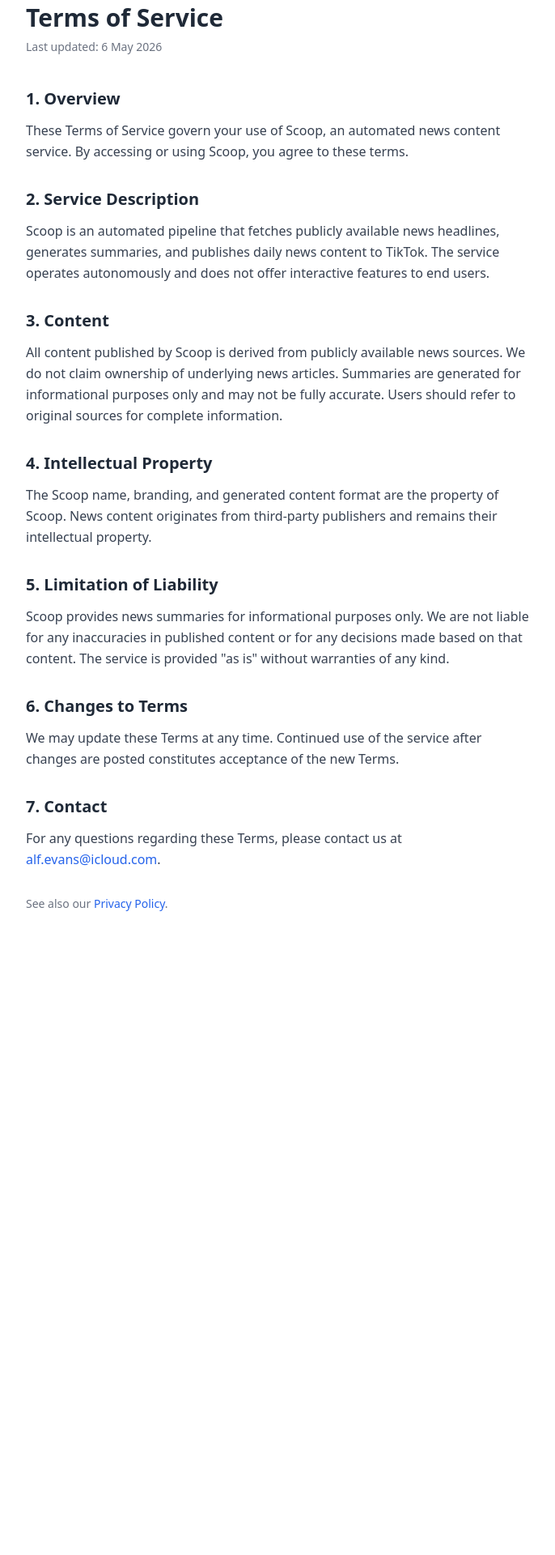
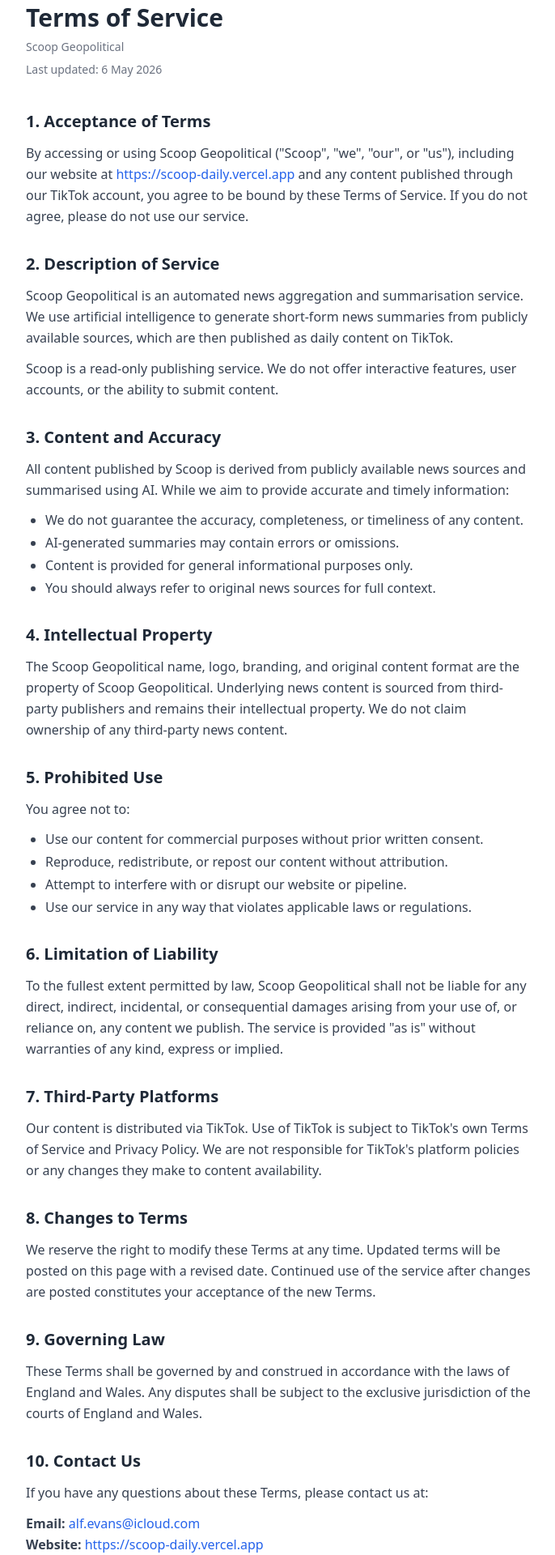
Before and after one commit to alfevans-hub/tiktok-news, a Next.js app: page /terms in a window 1280 px wide. Shown: the part 60-1980 px from the top of the page at 81% size, without its empty margins (296-982 px from the left). Before the commit the page ends 1250 px from the top, so only its background shows below. Built offline with nearby package versions, Linux system fonts and the light colour scheme.

Commit message:
Rewrite Privacy Policy and Terms of Service with full legal content

```diff
--- a/app/privacy/page.tsx
+++ b/app/privacy/page.tsx
@@ -2,68 +2,124 @@
   return (
     <main className="max-w-2xl mx-auto px-6 py-16 font-sans text-gray-800">
       <h1 className="text-3xl font-bold mb-2">Privacy Policy</h1>
+      <p className="text-sm text-gray-500 mb-2">Scoop Geopolitical</p>
       <p className="text-sm text-gray-500 mb-10">Last updated: 6 May 2026</p>
 
       <section className="mb-8">
-        <h2 className="text-xl font-semibold mb-3">1. Overview</h2>
+        <h2 className="text-xl font-semibold mb-3">1. Introduction</h2>
         <p className="text-gray-700 leading-relaxed">
-          Scoop is an automated news content service that publishes daily news summaries to TikTok.
-          This Privacy Policy explains how we handle information in connection with our application.
+          Welcome to Scoop Geopolitical ("Scoop", "we", "our", or "us"). We are committed to
+          protecting your privacy. This Privacy Policy explains what information we collect,
+          how we use it, and your rights in relation to it.
+        </p>
+        <p className="text-gray-700 leading-relaxed mt-3">
+          This policy applies to the Scoop Geopolitical application and website located at{' '}
+          <a href="https://scoop-daily.vercel.app" className="text-blue-600 hover:underline">
+            https://scoop-daily.vercel.app
+          </a>.
         </p>
       </section>
 
       <section className="mb-8">
         <h2 className="text-xl font-semibold mb-3">2. Information We Collect</h2>
         <p className="text-gray-700 leading-relaxed">
-          Scoop does not collect, store, or process any personal data from end users.
-          The application is fully automated and does not require users to create accounts,
-          log in, or provide any personal information.
+          Scoop Geopolitical is an automated news content service. We do not require users to
+          register, create accounts, or provide any personal information to use or view our content.
+        </p>
+        <p className="text-gray-700 leading-relaxed mt-3">
+          We do not knowingly collect, store, or process any personally identifiable information
+          from viewers or visitors to our content.
         </p>
       </section>
 
       <section className="mb-8">
-        <h2 className="text-xl font-semibold mb-3">3. TikTok Integration</h2>
+        <h2 className="text-xl font-semibold mb-3">3. How We Use Information</h2>
         <p className="text-gray-700 leading-relaxed">
-          Scoop uses the TikTok Content Posting API solely to publish automated news content.
-          We access only the permissions necessary to post content on behalf of the authorised account.
-          We do not access, store, or share any TikTok user data.
+          As we do not collect personal data from end users, we do not use, sell, share, or
+          otherwise process such data. Our service operates on publicly available news content
+          only.
         </p>
       </section>
 
       <section className="mb-8">
-        <h2 className="text-xl font-semibold mb-3">4. Third-Party Services</h2>
+        <h2 className="text-xl font-semibold mb-3">4. TikTok API</h2>
         <p className="text-gray-700 leading-relaxed">
-          We use the following third-party services to operate our pipeline:
+          Scoop Geopolitical uses the TikTok Content Posting API to publish automated news
+          summaries to a single authorised TikTok account. We access only the minimum permissions
+          required to post content. We do not access, collect, store, or share the personal data
+          of any TikTok users.
         </p>
-        <ul className="list-disc pl-6 mt-3 space-y-1 text-gray-700">
-          <li>NewsAPI — to retrieve publicly available news headlines</li>
-          <li>Anthropic Claude — to generate news summaries</li>
-          <li>Google Firebase — to store generated content and logs</li>
-        </ul>
         <p className="text-gray-700 leading-relaxed mt-3">
-          None of these services receive personal data from end users.
+          TikTok's own privacy policy applies to any data processed through their platform.
+          You can view TikTok's Privacy Policy at{' '}
+          <a
+            href="https://www.tiktok.com/legal/privacy-policy"
+            className="text-blue-600 hover:underline"
+            target="_blank"
+            rel="noopener noreferrer"
+          >
+            tiktok.com/legal/privacy-policy
+          </a>.
         </p>
       </section>
 
       <section className="mb-8">
-        <h2 className="text-xl font-semibold mb-3">5. Data Retention</h2>
+        <h2 className="text-xl font-semibold mb-3">5. Third-Party Services</h2>
         <p className="text-gray-700 leading-relaxed">
-          Generated news content and pipeline logs are stored in Firebase for operational purposes.
-          No personal data is retained.
+          We use the following third-party services solely to operate our automated pipeline.
+          None of these services receive personal data from end users:
+        </p>
+        <ul className="list-disc pl-6 mt-3 space-y-1 text-gray-700">
+          <li>NewsAPI — to retrieve publicly available news headlines</li>
+          <li>Anthropic Claude — to generate AI-powered news summaries</li>
+          <li>Google Firebase — to store generated content and operational logs</li>
+          <li>Vercel — to host this website</li>
+        </ul>
+      </section>
+
+      <section className="mb-8">
+        <h2 className="text-xl font-semibold mb-3">6. Cookies</h2>
+        <p className="text-gray-700 leading-relaxed">
+          This website does not use cookies or any tracking technologies.
         </p>
       </section>
 
       <section className="mb-8">
-        <h2 className="text-xl font-semibold mb-3">6. Contact</h2>
+        <h2 className="text-xl font-semibold mb-3">7. Children's Privacy</h2>
         <p className="text-gray-700 leading-relaxed">
-          For any questions regarding this Privacy Policy, please contact us at{' '}
-          <a href="mailto:alf.evans@icloud.com" className="text-blue-600 hover:underline">
-            alf.evans@icloud.com
-          </a>.
+          Our service does not target or knowingly collect information from children under the
+          age of 13. If you believe a child has provided us with personal information, please
+          contact us and we will take steps to delete it.
         </p>
       </section>
 
-      <p className="text-sm text-gray-500 mt-8">
+      <section className="mb-8">
+        <h2 className="text-xl font-semibold mb-3">8. Changes to This Policy</h2>
+        <p className="text-gray-700 leading-relaxed">
+          We may update this Privacy Policy from time to time. Any changes will be posted on
+          this page with an updated date. We encourage you to review this page periodically.
+        </p>
+      </section>
+
+      <section className="mb-8">
+        <h2 className="text-xl font-semibold mb-3">9. Contact Us</h2>
+        <p className="text-gray-700 leading-relaxed">
+          If you have any questions or concerns about this Privacy Policy, please contact us at:
+        </p>
+        <p className="text-gray-700 leading-relaxed mt-3">
+          <strong>Email:</strong>{' '}
+          <a href="mailto:alf.evans@icloud.com" className="text-blue-600 hover:underline">
+            alf.evans@icloud.com
+          </a>
+          <br />
+          <strong>Website:</strong>{' '}
+          <a href="https://scoop-daily.vercel.app" className="text-blue-600 hover:underline">
+            https://scoop-daily.vercel.app
+          </a>
+        </p>
+      </section>
+
+      <p className="text-sm text-gray-500 mt-8 border-t pt-6">
         See also our{' '}
         <a href="/terms" className="text-blue-600 hover:underline">Terms of Service</a>.
       </p>
--- a/app/terms/page.tsx
+++ b/app/terms/page.tsx
@@ -2,72 +2,126 @@
   return (
     <main className="max-w-2xl mx-auto px-6 py-16 font-sans text-gray-800">
       <h1 className="text-3xl font-bold mb-2">Terms of Service</h1>
+      <p className="text-sm text-gray-500 mb-2">Scoop Geopolitical</p>
       <p className="text-sm text-gray-500 mb-10">Last updated: 6 May 2026</p>
 
       <section className="mb-8">
-        <h2 className="text-xl font-semibold mb-3">1. Overview</h2>
+        <h2 className="text-xl font-semibold mb-3">1. Acceptance of Terms</h2>
         <p className="text-gray-700 leading-relaxed">
-          These Terms of Service govern your use of Scoop, an automated news content service.
-          By accessing or using Scoop, you agree to these terms.
+          By accessing or using Scoop Geopolitical ("Scoop", "we", "our", or "us"), including
+          our website at{' '}
+          <a href="https://scoop-daily.vercel.app" className="text-blue-600 hover:underline">
+            https://scoop-daily.vercel.app
+          </a>{' '}
+          and any content published through our TikTok account, you agree to be bound by these
+          Terms of Service. If you do not agree, please do not use our service.
         </p>
       </section>
 
       <section className="mb-8">
-        <h2 className="text-xl font-semibold mb-3">2. Service Description</h2>
+        <h2 className="text-xl font-semibold mb-3">2. Description of Service</h2>
         <p className="text-gray-700 leading-relaxed">
-          Scoop is an automated pipeline that fetches publicly available news headlines,
-          generates summaries, and publishes daily news content to TikTok. The service
-          operates autonomously and does not offer interactive features to end users.
+          Scoop Geopolitical is an automated news aggregation and summarisation service. We
+          use artificial intelligence to generate short-form news summaries from publicly
+          available sources, which are then published as daily content on TikTok.
+        </p>
+        <p className="text-gray-700 leading-relaxed mt-3">
+          Scoop is a read-only publishing service. We do not offer interactive features,
+          user accounts, or the ability to submit content.
         </p>
       </section>
 
       <section className="mb-8">
-        <h2 className="text-xl font-semibold mb-3">3. Content</h2>
+        <h2 className="text-xl font-semibold mb-3">3. Content and Accuracy</h2>
         <p className="text-gray-700 leading-relaxed">
-          All content published by Scoop is derived from publicly available news sources.
-          We do not claim ownership of underlying news articles. Summaries are generated
-          for informational purposes only and may not be fully accurate. Users should
-          refer to original sources for complete information.
+          All content published by Scoop is derived from publicly available news sources and
+          summarised using AI. While we aim to provide accurate and timely information:
         </p>
+        <ul className="list-disc pl-6 mt-3 space-y-1 text-gray-700">
+          <li>We do not guarantee the accuracy, completeness, or timeliness of any content.</li>
+          <li>AI-generated summaries may contain errors or omissions.</li>
+          <li>Content is provided for general informational purposes only.</li>
+          <li>You should always refer to original news sources for full context.</li>
+        </ul>
       </section>
 
       <section className="mb-8">
         <h2 className="text-xl font-semibold mb-3">4. Intellectual Property</h2>
         <p className="text-gray-700 leading-relaxed">
-          The Scoop name, branding, and generated content format are the property of
-          Scoop. News content originates from third-party publishers and remains their
-          intellectual property.
+          The Scoop Geopolitical name, logo, branding, and original content format are the
+          property of Scoop Geopolitical. Underlying news content is sourced from third-party
+          publishers and remains their intellectual property. We do not claim ownership of
+          any third-party news content.
         </p>
       </section>
 
       <section className="mb-8">
-        <h2 className="text-xl font-semibold mb-3">5. Limitation of Liability</h2>
+        <h2 className="text-xl font-semibold mb-3">5. Prohibited Use</h2>
+        <p className="text-gray-700 leading-relaxed">You agree not to:</p>
+        <ul className="list-disc pl-6 mt-3 space-y-1 text-gray-700">
+          <li>Use our content for commercial purposes without prior written consent.</li>
+          <li>Reproduce, redistribute, or repost our content without attribution.</li>
+          <li>Attempt to interfere with or disrupt our website or pipeline.</li>
+          <li>Use our service in any way that violates applicable laws or regulations.</li>
+        </ul>
+      </section>
+
+      <section className="mb-8">
+        <h2 className="text-xl font-semibold mb-3">6. Limitation of Liability</h2>
         <p className="text-gray-700 leading-relaxed">
-          Scoop provides news summaries for informational purposes only. We are not liable
-          for any inaccuracies in published content or for any decisions made based on
-          that content. The service is provided &quot;as is&quot; without warranties of any kind.
+          To the fullest extent permitted by law, Scoop Geopolitical shall not be liable for
+          any direct, indirect, incidental, or consequential damages arising from your use of,
+          or reliance on, any content we publish. The service is provided "as is" without
+          warranties of any kind, express or implied.
         </p>
       </section>
 
       <section className="mb-8">
-        <h2 className="text-xl font-semibold mb-3">6. Changes to Terms</h2>
+        <h2 className="text-xl font-semibold mb-3">7. Third-Party Platforms</h2>
         <p className="text-gray-700 leading-relaxed">
-          We may update these Terms at any time. Continued use of the service after
-          changes are posted constitutes acceptance of the new Terms.
+          Our content is distributed via TikTok. Use of TikTok is subject to TikTok's own
+          Terms of Service and Privacy Policy. We are not responsible for TikTok's platform
+          policies or any changes they make to content availability.
         </p>
       </section>
 
       <section className="mb-8">
-        <h2 className="text-xl font-semibold mb-3">7. Contact</h2>
+        <h2 className="text-xl font-semibold mb-3">8. Changes to Terms</h2>
         <p className="text-gray-700 leading-relaxed">
-          For any questions regarding these Terms, please contact us at{' '}
-          <a href="mailto:alf.evans@icloud.com" className="text-blue-600 hover:underline">
-            alf.evans@icloud.com
-          </a>.
+          We reserve the right to modify these Terms at any time. Updated terms will be posted
+          on this page with a revised date. Continued use of the service after changes are
+          posted constitutes your acceptance of the new Terms.
         </p>
       </section>
 
-      <p className="text-sm text-gray-500 mt-8">
+      <section className="mb-8">
+        <h2 className="text-xl font-semibold mb-3">9. Governing Law</h2>
+        <p className="text-gray-700 leading-relaxed">
+          These Terms shall be governed by and construed in accordance with the laws of England
+          and Wales. Any disputes shall be subject to the exclusive jurisdiction of the courts
+          of England and Wales.
+        </p>
+      </section>
+
+      <section className="mb-8">
+        <h2 className="text-xl font-semibold mb-3">10. Contact Us</h2>
+        <p className="text-gray-700 leading-relaxed">
+          If you have any questions about these Terms, please contact us at:
+        </p>
+        <p className="text-gray-700 leading-relaxed mt-3">
+          <strong>Email:</strong>{' '}
+          <a href="mailto:alf.evans@icloud.com" className="text-blue-600 hover:underline">
+            alf.evans@icloud.com
+          </a>
+          <br />
+          <strong>Website:</strong>{' '}
+          <a href="https://scoop-daily.vercel.app" className="text-blue-600 hover:underline">
+            https://scoop-daily.vercel.app
+          </a>
+        </p>
+      </section>
+
+      <p className="text-sm text-gray-500 mt-8 border-t pt-6">
         See also our{' '}
         <a href="/privacy" className="text-blue-600 hover:underline">Privacy Policy</a>.
       </p>
```
